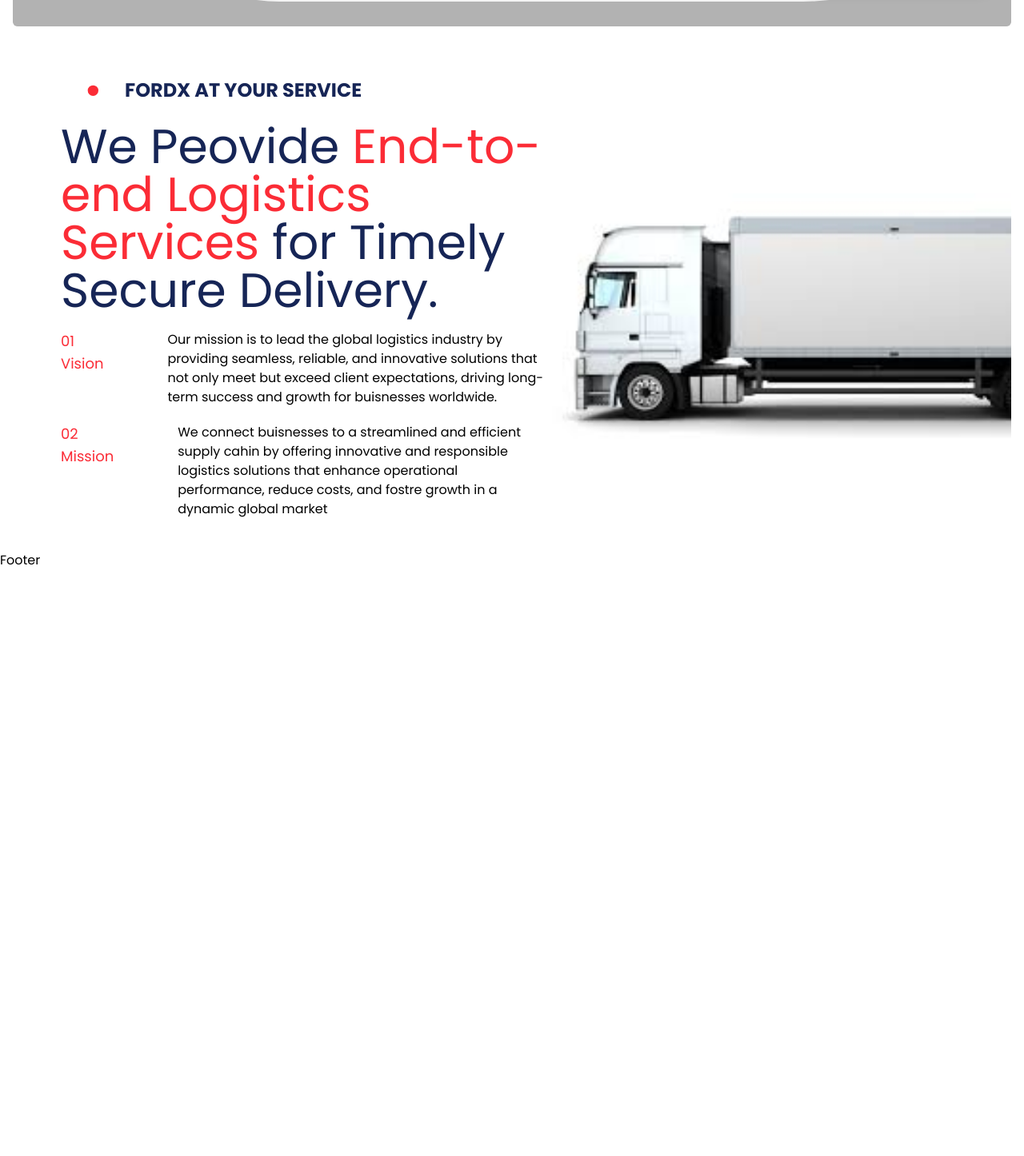
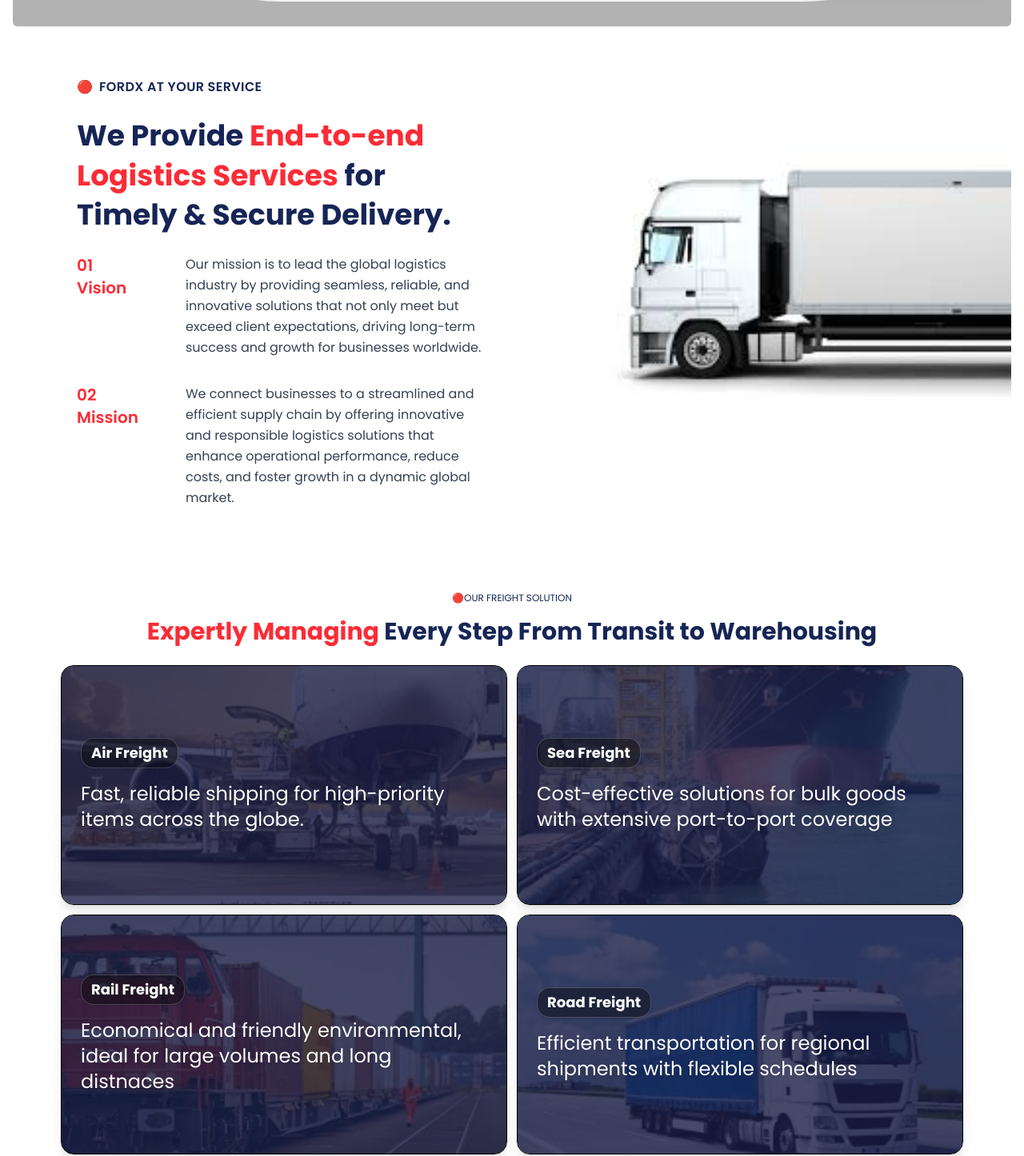
Before and after one commit to LupoNetn/Ford-X, a React (Vite) app: page / in a window 1280 px wide. Shown: the part 713-2159 px from the top of the page at 80% size. Before the commit the page ends 1426 px from the top, so only its background shows below. Built offline with nearby package versions, Linux system fonts and the light colour scheme; grey boxes are pictures that could not be loaded; a web font is replaced by a local one.

Commit message:
finished freight solution and atyour sevice for homepage

```diff
--- a/src/components/Home/AtYourService.jsx
+++ b/src/components/Home/AtYourService.jsx
@@ -1,58 +1,71 @@
-import { Dot } from 'lucide-react'
-import React from 'react'
+//import { Dot } from "lucide-react";
+import React from "react";
 
 const AtYourService = () => {
   return (
-    <>
-     <div className='px-custom mt-5 md:my-10 flex flex-col items-center md:flex-row md:justify-between relative overflow-x-clip'>
-        <div className='md:order-2 md:-mr-70 md:mt-30'>
-            <img
-              className="w-[100vw] max-w-[900px] md:w-[600px] lg:w-[900px] xl:w-[800px]"
-              src="/truck.jpeg"
-              alt=""
-            />
-        </div>
-        <div className='md:order-1'>
+    <section className="relative overflow-hidden px-4 md:px-12 lg:px-20 py-10 md:py-16 bg-white">
+      <div className="flex flex-col-reverse md:flex-row items-center justify-between gap-10 md:gap-16 relative">
 
-          <div className='flex items-center'>
-            <span className=''><Dot size={80} className='text-red-500'/></span>
-            <h4 className='text-2xl text-blue-950 font-bold'>FORDX AT YOUR SERVICE</h4>
+        {/* Text Section */}
+        <div className="w-full lg:w-1/2 space-y-6">
+          {/* Heading with Dot */}
+          <div className="flex items-center gap-2">
+            <span>🔴</span>
+            <h4 className="text-md font-semibold text-blue-950 tracking-wide">
+              FORDX AT YOUR SERVICE
+            </h4>
           </div>
 
-          <h3 className='text-blue-950 text-4xl md:text-6xl '>
-            We Peovide <span className='text-red-500'>End-to-end Logistics Services</span> for Timely Secure Delivery.
-          </h3>
+          {/* Main Title */}
+          <h2 className="text-3xl md:text-2xl lg:text-4xl font-bold text-blue-950 leading-snug">
+            We Provide{" "}
+            <span className="text-red-500">End-to-end Logistics Services</span>{" "}
+            for Timely & Secure Delivery.
+          </h2>
 
-          <div className='mt-5 flex flex-col gap-5'>
-            <div className='flex justify-between gap-20'>
-
-              <div className='text-lg text-red-500'>
+          {/* Vision & Mission */}
+          <div className="space-y-8">
+            {/* Vision */}
+            <div className="flex flex-col lg:flex-row md:items-start lg:gap-14">
+              <div className="text-xl font-semibold text-red-500 min-w-[80px]">
                 <p>01</p>
                 <p>Vision</p>
               </div>
+              <p className="text-gray-700 leading-relaxed md:text-sm lg:text-base">
+                Our mission is to lead the global logistics industry by providing
+                seamless, reliable, and innovative solutions that not only meet
+                but exceed client expectations, driving long-term success and
+                growth for businesses worldwide.
+              </p>
+            </div>
 
-              <div>
-                <p>Our mission is to lead the global logistics industry by providing seamless, reliable, and innovative solutions that not only meet but exceed client expectations, driving long-term success and growth for buisnesses worldwide.</p>
-              </div>
-
-            </div>
-            <div className='flex justify-between gap-20'>
-
-              <div className='text-lg text-red-500'>
+            {/* Mission */}
+            <div className="flex flex-col lg:flex-row md:items-start lg:gap-14">
+              <div className="text-xl font-semibold text-red-500 min-w-[80px]">
                 <p>02</p>
                 <p>Mission</p>
               </div>
-
-              <div>
-                <p>We connect buisnesses to a streamlined and efficient supply cahin by offering innovative and responsible logistics solutions that enhance operational performance, reduce costs, and fostre growth in a dynamic global market</p>
-              </div>
-
+              <p className="text-gray-700 leading-relaxed md:text-sm lg:text-base">
+                We connect businesses to a streamlined and efficient supply
+                chain by offering innovative and responsible logistics solutions
+                that enhance operational performance, reduce costs, and foster
+                growth in a dynamic global market.
+              </p>
             </div>
           </div>
         </div>
-     </div>
-    </>
-  )
-}
 
-export default AtYourService
+        {/* Image Section */}
+        <div className="w-full md:w-1/2 relative">
+          <img
+            src="/truck.jpeg"
+            alt="Logistics Truck"
+            className="w-[120%] md:w-[140%] lg:w-[160%] max-w-none object-contain md:translate-x-10 lg:translate-x-20"
+          />
+        </div>
+      </div>
+    </section>
+  );
+};
+
+export default AtYourService;
--- /dev/null
+++ b/src/components/Home/FreightSolution.jsx
@@ -0,0 +1,74 @@
+import React from "react";
+
+// Dynamically import all images from assets folder
+const images = import.meta.glob("../../assets/*.jpeg", {
+  eager: true,
+  as: "url",
+});
+
+const FreightSolution = () => {
+  const freightSolution = [
+    {
+      label: "Air Freight",
+      desc: "Fast, reliable shipping for high-priority items across the globe.",
+      src: "../../assets/air-freight.jpeg",
+    },
+    {
+      label: "Sea Freight",
+      desc: "Cost-effective solutions for bulk goods with extensive port-to-port coverage",
+      src: "../../assets/sea-freight.jpeg",
+    },
+    {
+      label: "Rail Freight",
+      desc: "Economical and friendly environmental, ideal for large volumes and long distnaces",
+      src: "../../assets/raill-freight.jpeg",
+    },
+    {
+      label: "Road Freight",
+      desc: "Efficient transportation for regional shipments with flexible schedules",
+      src: "../../assets/road-freight.jpeg",
+    },
+  ];
+
+  return (
+    <>
+      <div className="px-custom mt-5 md:mt-7 lg:mt-10">
+        <div className="text-center space-y-4 mb-6">
+          <p className="text-blue-950 text-xs md:text-md">
+            <span>🔴</span>OUR FREIGHT SOLUTION
+          </p>
+          <h2 className="text-blue-950 text-xl md:text-xl lg:text-3xl font-bold">
+            <span className="text-red-500">
+              Expertly Managing </span> Every Step From Transit to Warehousing
+          </h2>
+        </div>
+
+        <div className="grid grid-cols-1 sm:grid-cols-2 gap-3">
+          {freightSolution.map((items, idx) => (
+            <div
+              key={idx}
+              className="relative rounded-2xl border overflow-hidden shadow-lg bg-cover bg-center min-h-[300px] flex flex-col justify-center w-full mx-auto transition-transform duration-300 hover:scale-[1.025]"
+              style={{
+                backgroundImage: `url(${images[items.src]})`,
+              }}
+            >
+              {/* Overlay */}
+              <div className="absolute inset-0 bg-[#1a1d45cc] z-0" />
+              {/* Card Content */}
+              <div className="relative z-10 p-6 flex flex-col gap-2">
+                <h3 className="font-bold bg-black/40 text-white border border-white/20 px-3 py-1 rounded-2xl w-fit text-lg mb-2 shadow">
+                  {items.label}
+                </h3>
+                <p className="text-white text-base md:text-2xl w-[95%] drop-shadow">
+                  {items.desc}
+                </p>
+              </div>
+            </div>
+          ))}
+        </div>
+      </div>
+    </>
+  );
+};
+
+export default FreightSolution;
--- a/src/pages/HomePage.jsx
+++ b/src/pages/HomePage.jsx
@@ -2,6 +2,7 @@
 import { ArrowBigRight, Expand, LocationEditIcon, Play } from "lucide-react";
 import Hero from "../components/Home/Hero";
 import AtYourService from "../components/Home/AtYourService";
+import FreightSolution from "../components/Home/FreightSolution";
 
 const HomePage = () => {
   return (
@@ -13,6 +14,9 @@
 
         {/* Home Service */}
         <AtYourService />
+
+        {/* Freight Solutin */}
+        <FreightSolution />
       </div>
     </>
   );
```
